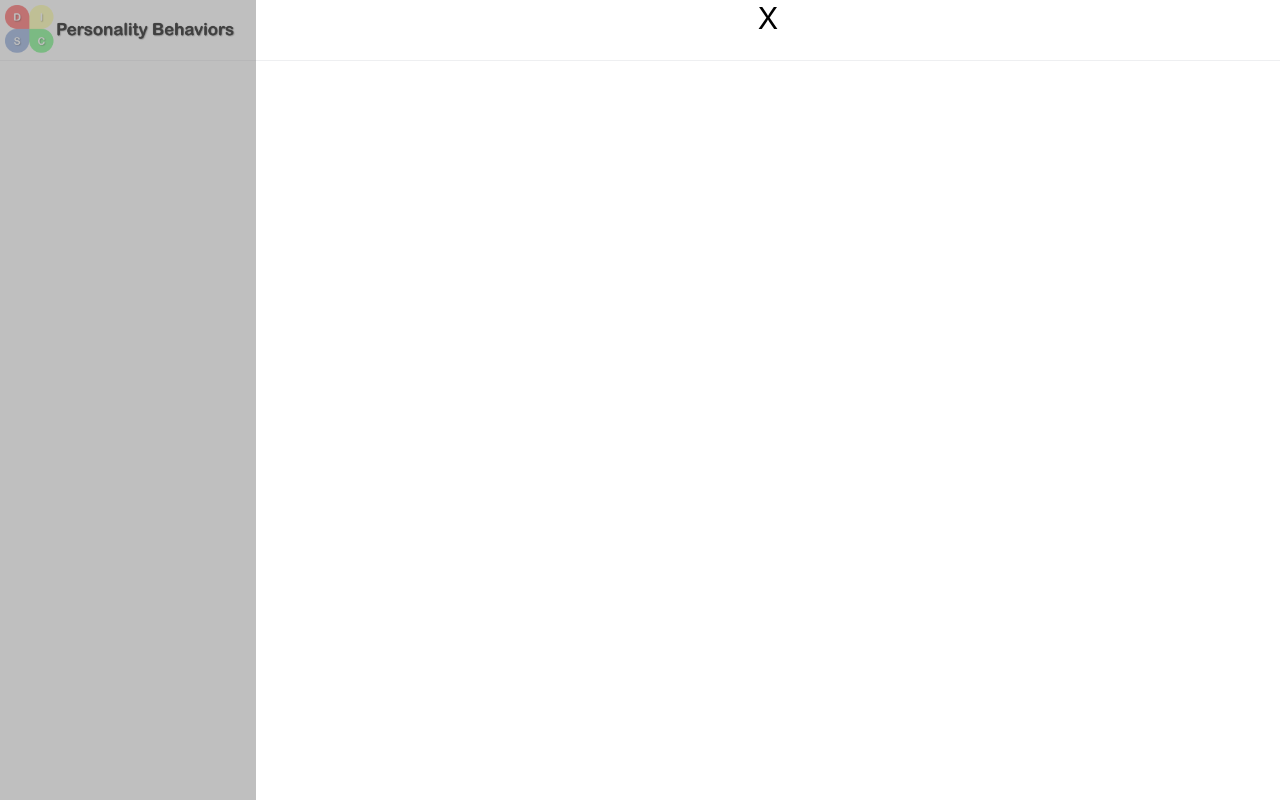
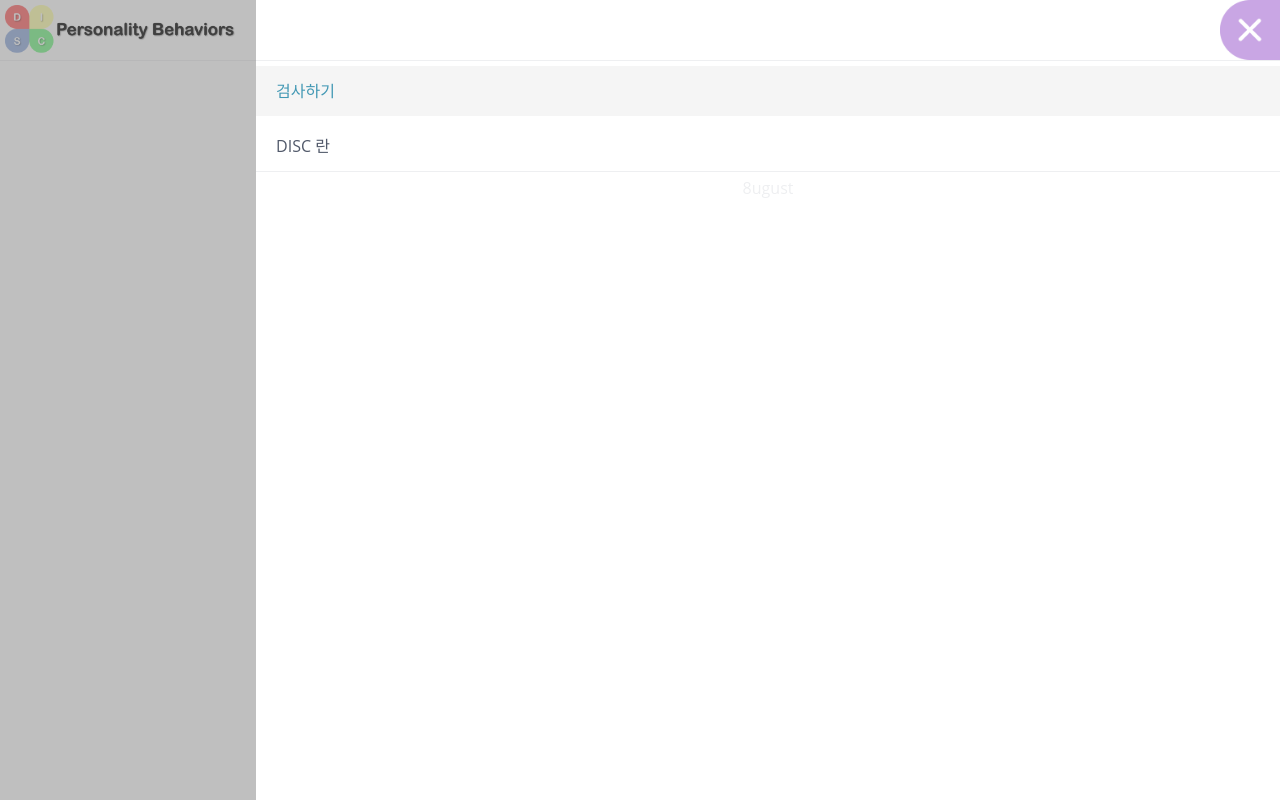
Before and after one commit to 8ugust/8ugust-disc, a React (Create React App) app: page / in a window 1280 px wide. Both pictures are taken after a click on the picture 1250 px from the left and 30 px from the top of the page. Built offline with nearby package versions, Linux system fonts and the light colour scheme; the HTML template or start-up script is replaced by a standard one.

Commit message:
[DISC-3] GNB 메뉴 개발 2

```diff
--- a/src/components/gnb/index.js
+++ b/src/components/gnb/index.js
@@ -1,18 +1,20 @@
-import React, { useEffect } from 'react';
+import exit from '../../img/exit.png';
 import styles from './index.module.css';
 
 function Gnb(props) {
-
     return (
         <>
         <div className={props.isGnb ? styles.gnb_menu_active : styles.gnb_menu_hidden}>
-            <div className={styles.gnb_background} onClick={props.fnIsGnb}>
-
-            </div>
+            <div className={styles.gnb_background}></div>
             <div className={styles.gnb_body}>
                 <div className={styles.gnb_body_header}>
-                    <div className={styles.gnb_body_close}>X</div>
+                    <img src={exit} className={styles.gnb_exit} onClick={props.fnIsGnb} alt='exit_button'></img>
                 </div>
+                <div className={styles.gnb_wrap}>
+                    <li className={styles.gnb_frst}>검사하기</li>
+                    <li className={styles.gnb_list}>DISC 란</li>
+                </div>
+                <div className={styles.gnb_footer}>8ugust</div>
             </div>
         </div>
         </>
--- a/src/components/gnb/index.module.css
+++ b/src/components/gnb/index.module.css
@@ -9,6 +9,7 @@
 }
 
 .gnb_menu_hidden {
+    transition: all 0.2s linear 0s;
     visibility: hidden;
     position: fixed;
     display: flex;
@@ -35,7 +36,48 @@
     height: 60px;
 }
 
-.gnb_body_close {
+.gnb_exit {
+    float: right;
+    height: 60px;
+}
+
+.gnb_wrap {
+    border-bottom: 1px solid #eeeff1;
+}
+
+.gnb_frst {
+    background-color: #f5f5f5;
+    transition: all 0.1s;
+    padding-left: 20px;
+    line-height: 50px;
+    list-style: none;
+    color: #4298b4;
+    margin-top: 5px;
+    font-size: 12pt;
+    height: 50px;
+}
+
+.gnb_frst:active {
+    background: #d3d3d3;
+}
+
+.gnb_list {
+    transition: all 0.1s;
+    padding-left: 20px;
+    line-height: 50px;
+    list-style: none;
+    color: #51596a;
+    margin-top: 5px;
+    font-size: 12pt;
+    height: 50px;
+}
+
+.gnb_list:active {
+    background: #d3d3d3;
+}
+
+.gnb_footer {
     text-align: center;
-    font-size: 30px;
+    margin-top: 5px;
+    color: #eeeff1;
 }
--- a/src/index.css
+++ b/src/index.css
@@ -1,13 +1,14 @@
 body {
   margin: 0;
-  font-family: -apple-system, BlinkMacSystemFont, 'Segoe UI', 'Roboto', 'Oxygen',
+  font-family: Open Sans,Helvetica Neue,Arial,sans-serif!important;
+  /* font-family: -apple-system, BlinkMacSystemFont, 'Segoe UI', 'Roboto', 'Oxygen',
     'Ubuntu', 'Cantarell', 'Fira Sans', 'Droid Sans', 'Helvetica Neue',
-    sans-serif;
+    sans-serif; */
   -webkit-font-smoothing: antialiased;
   -moz-osx-font-smoothing: grayscale;
 }
 
 code {
-  font-family: source-code-pro, Menlo, Monaco, Consolas, 'Courier New',
-    monospace;
+  font-family: Open Sans,Helvetica Neue,Arial,sans-serif!important;
+  /* font-family: source-code-pro, Menlo, Monaco, Consolas, 'Courier New', monospace; */
 }
```
Also changed, not shown: src/img/exit.png (added).
